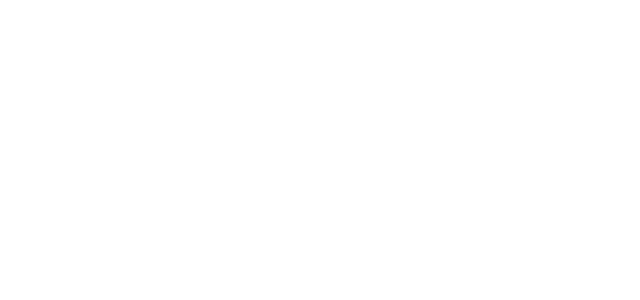
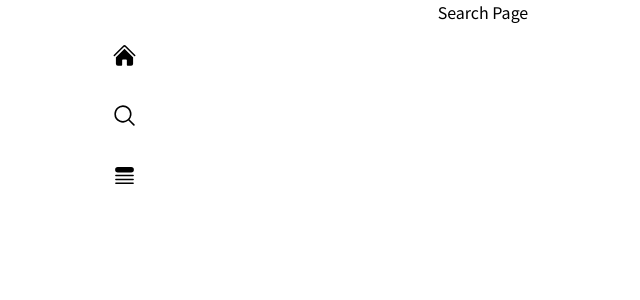
Before and after one commit to Ahnhojeong/Book-Park, a React (Create React App) app: page /search in a window 1280 px wide. Before the commit this address had no page. Shown: the top 300 px of the page, without its empty margins (189-829 px from the left). Built offline with nearby package versions, Linux system fonts and the light colour scheme.

Commit message:
🔧 Route 추가

```diff
--- a/src/components/layout/Router.tsx
+++ b/src/components/layout/Router.tsx
@@ -3,12 +3,14 @@
 import LibraryPage from "@pages/LibraryPage";
 
 import HeaderLayout from "./HeaderLayout";
+import SearchPage from "@pages/SearchPage";
 
 function Router() {
   return (
     <Routes>
       <Route path="/" element={<HeaderLayout />}>
         <Route index element={<HomePage />} />
+        <Route path="/search" element={<SearchPage />} />
         <Route path="/library" element={<LibraryPage />} />
       </Route>
     </Routes>
```
